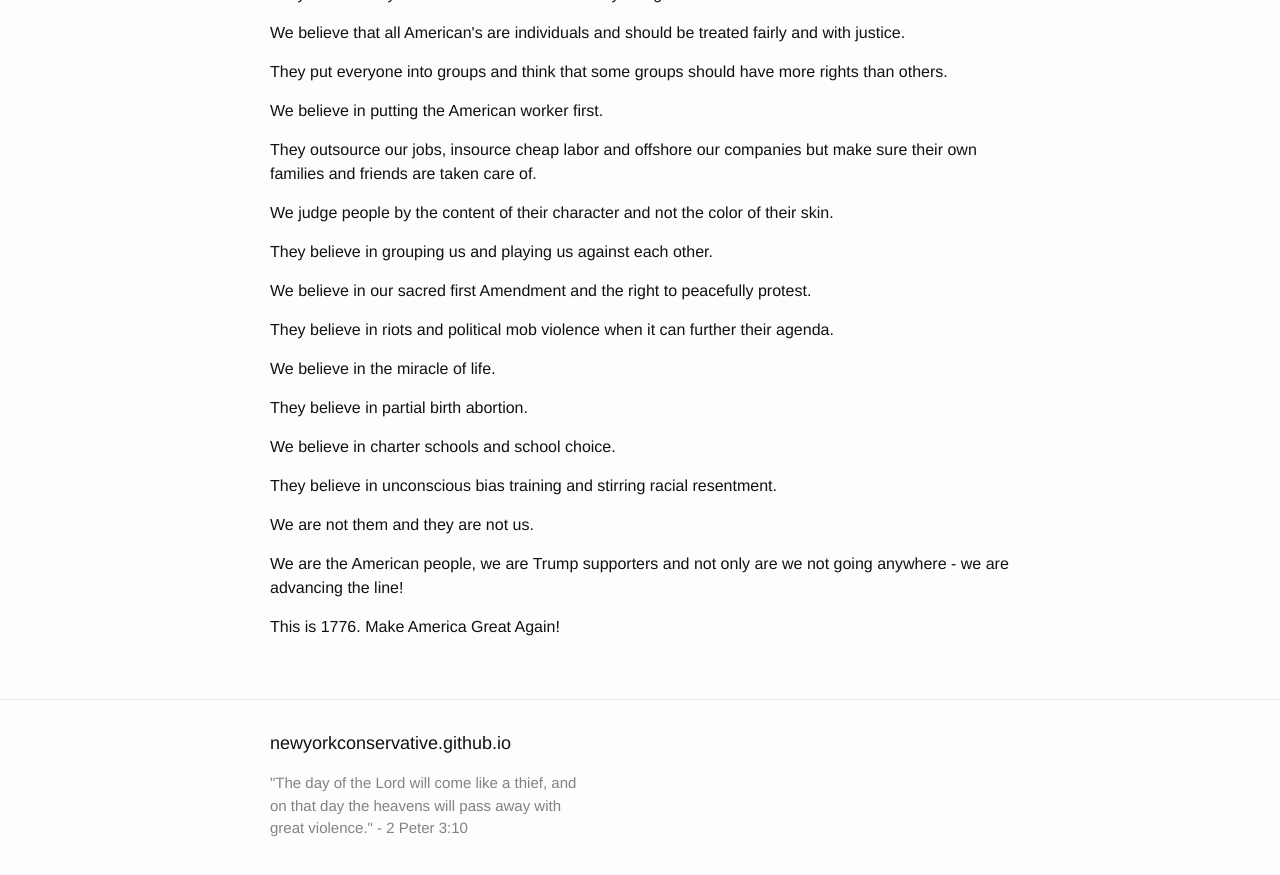
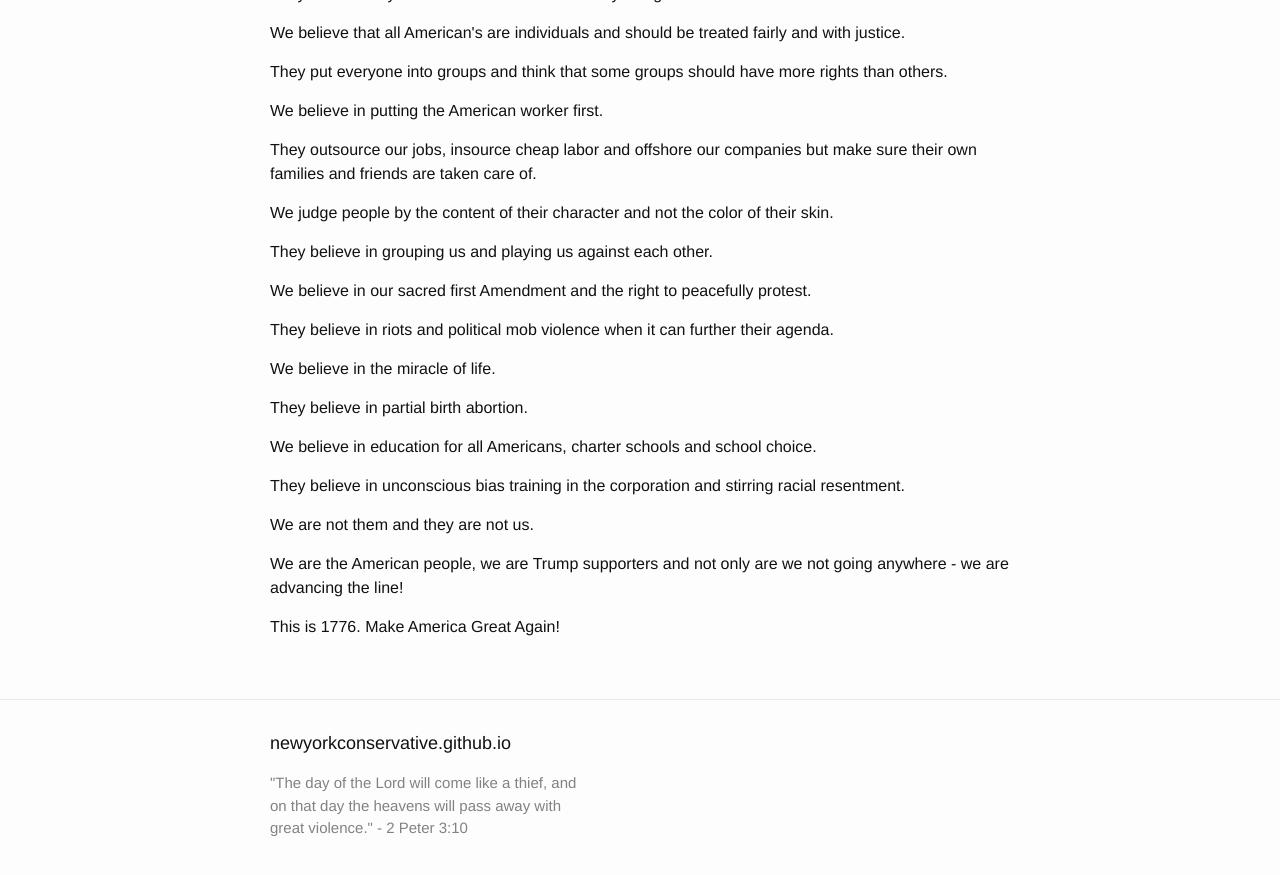
Before and after one commit to newyorkconservative/newyorkconservative.github.io, a Jekyll site: the page built from _posts/2021-01-11-them-the-power-elite-and-us-we-the-people.md, in a window 1280 px wide and 900 px high, scrolled down 2102 px. Shown: the top 875 px of the window. Built offline with Jekyll 4.4.1, drawn with Linux system fonts in a browser that asks for light colours.

Commit message:
Syncing _posts/2021-01-11-them-the-power-elite-and-us-we-the-people.md from WordPress at https://www.newyorkconservative.com () - wpghs

```diff
--- a/_posts/2021-01-11-them-the-power-elite-and-us-we-the-people.md
+++ b/_posts/2021-01-11-them-the-power-elite-and-us-we-the-people.md
@@ -192,11 +192,11 @@ post_date: 2021-01-11 22:39:53
 <!-- /wp:paragraph -->
 
 <!-- wp:paragraph -->
-<p>We believe in charter schools and school choice.</p>
+<p>We believe in education for all Americans, charter schools and school choice.</p>
 <!-- /wp:paragraph -->
 
 <!-- wp:paragraph -->
-<p>They believe in unconscious bias training and stirring racial resentment.</p>
+<p>They believe in unconscious bias training in the corporation and stirring racial resentment.</p>
 <!-- /wp:paragraph -->
 
 <!-- wp:paragraph -->
```
